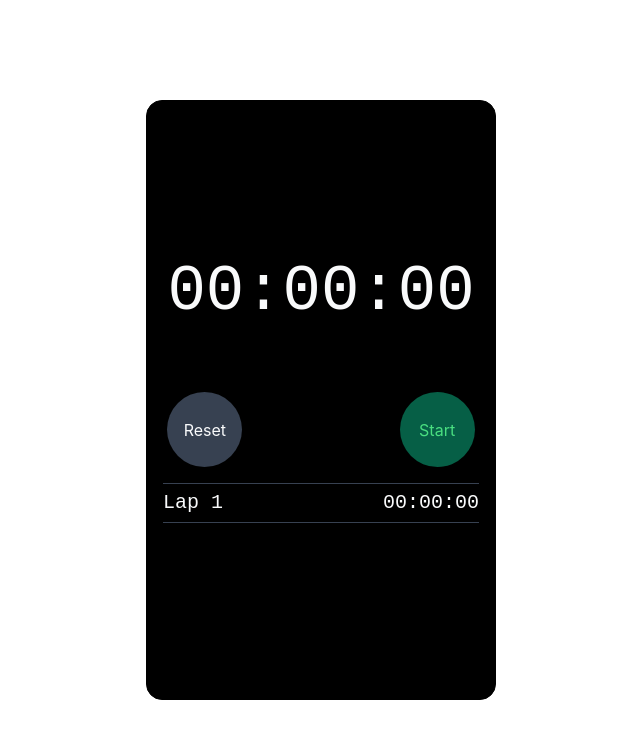
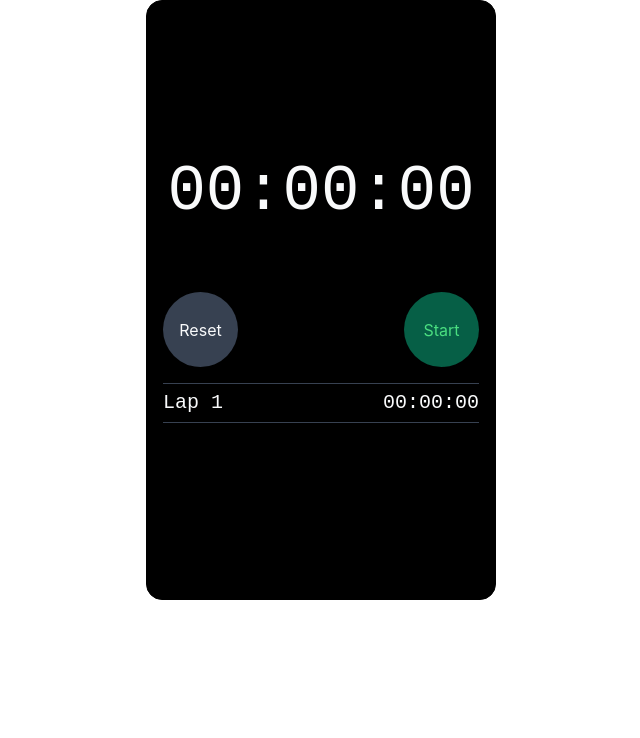
Before and after one commit to Shopify/eng-intern-assessment-react, a React app: page / in a window 1280 px wide. Shown: the top 738 px of the page, without its empty margins (319-959 px from the left). Built offline with nearby package versions, Linux system fonts and the light colour scheme.

Commit message:
Add viewport meta tag

```diff
--- a/public/index.html
+++ b/public/index.html
@@ -1,9 +1,10 @@
 <!DOCTYPE html>
 <html>
-    <head>
-        <title>Template Site</title>
-    </head>
-    <body>
-        <section id='root'></section>
-    </body>
+  <head>
+    <meta name="viewport" content="width=device-width, initial-scale=1.0" />
+    <title>Ekim's IOS Timer</title>
+  </head>
+  <body>
+    <section id="root"></section>
+  </body>
 </html>
--- a/src/styles.css
+++ b/src/styles.css
@@ -34,10 +34,8 @@ p, h1, h2, h3, h4, h5, h6 {
 /*
   My Styles
 */
-#root {
-  width: 100vw;
-  height: 100vh;
 
+* {
   --light-gray: #f9fafb;
   --gray: #374151;
   --dark-gray: #111827;
@@ -121,6 +119,7 @@ button.stop:active {
   justify-content: center;
   align-items: center;
   height: 350px;
+  width: 100%;
 }
 
 .buttons-wrapper {
```
